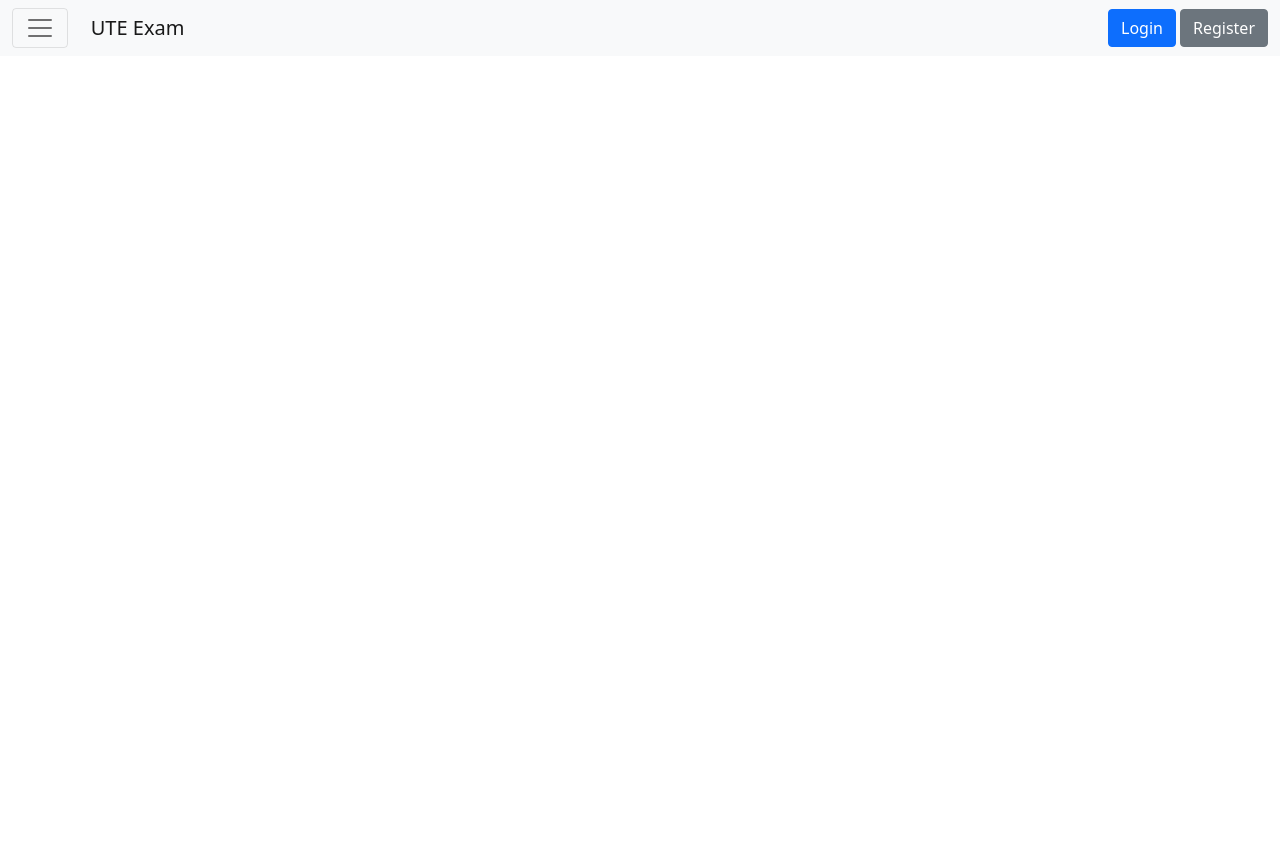
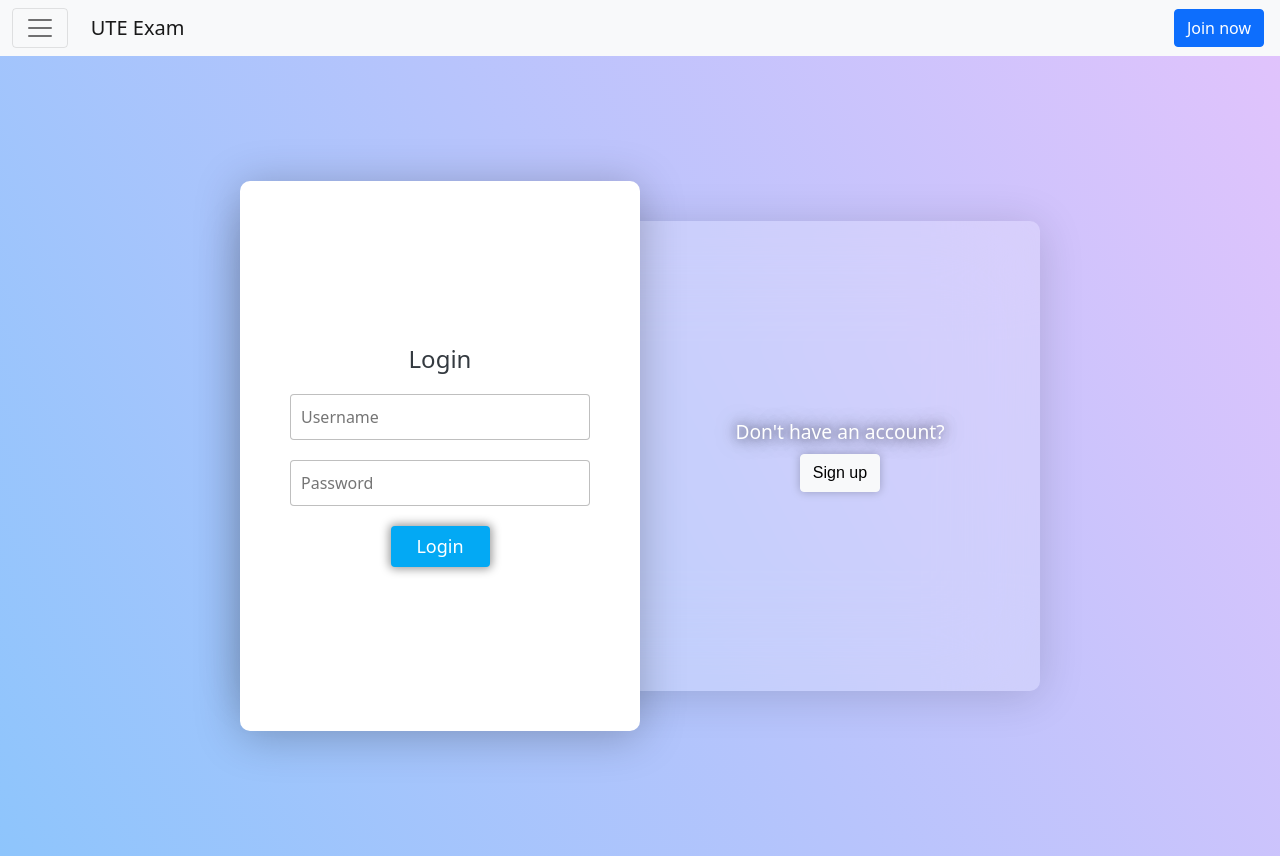
Before and after one commit to Datngo2001/ute-exam-client, a React (Create React App) app: page /auth in a window 1280 px wide. Before the commit the page ends 800 px from the top, so only its background shows below. Built offline with nearby package versions, Linux system fonts and the light colour scheme.

Commit message:
Update authentication page

```diff
--- a/src/App.js
+++ b/src/App.js
@@ -59,7 +59,7 @@ function App() {
                     <Routes>
                         <Route path="/" element={<Home />} />
                         <Route path="/home" element={<Home />} />
-                        <Route path="/login" element={<Login />} />
+                        <Route path="/auth" element={<Login />} />
                         <Route path="/profile" element={<Profile />} />
                     </Routes>
                 </UserContext.Provider>
--- a/src/api/auth.js
+++ b/src/api/auth.js
@@ -1,46 +1,37 @@
-import axiosClient from "./_axiosClient"
+import axiosClient from './_axiosClient';
 
 export async function login({ username, password }) {
-  const data = {
-    username: username || '',
-    password: password || ''
-  }
+    const data = {
+        username: username || '',
+        password: password || '',
+    };
 
-  const url = 'login'
-  const response = await axiosClient.post(
-    url,
-    data
-  )
+    const url = 'login';
+    const response = await axiosClient.post(url, data);
 
-  return response
+    return response;
 }
 
 export async function logout() {
+    const url = 'logout';
+    const response = await axiosClient.post(url);
 
-  const url = 'logout'
-  const response = await axiosClient.post(
-    url
-  )
-
-  return response
+    return response;
 }
 
+export async function register({ username, password, fname, lname, roleName }) {
+    const data = {
+        username: username || '',
+        password: password || '',
+        fname: fname || '',
+        lname: lname || '',
+        roleName: roleName || '',
+    };
 
-export async function register({ username, password }) {
-  const data = {
-    username: username || '',
-    password: password || ''
-  }
+    const url = 'signup';
+    const response = await axiosClient.post(url, data);
 
-  const url = 'signup'
-  const response = await axiosClient.post(
-    url,
-    data
-  )
-
-  return response
+    return response;
 }
 
-export async function changePassword(email, recoveryCode) {
-
-}
+export async function changePassword(email, recoveryCode) {}
--- a/src/components/LoginRegister/LoginRegister.js
+++ b/src/components/LoginRegister/LoginRegister.js
@@ -1,13 +1,14 @@
-import React from 'react'
-import { Link } from 'react-router-dom'
+import React from 'react';
+import { Link } from 'react-router-dom';
 
 const LoginRegister = () => {
     return (
-        <div className=''>
-            <Link to={'/login'} className="btn btn-primary me-1">Login</Link>
-            <Link to={'register'} className="btn btn-secondary">Register</Link>
+        <div className="">
+            <Link to={'/auth'} className="btn btn-primary me-1">
+                Join now
+            </Link>
         </div>
-    )
-}
+    );
+};
 
-export default LoginRegister
+export default LoginRegister;
--- a/src/pages/authentication/Authentication.js
+++ b/src/pages/authentication/Authentication.js
@@ -6,16 +6,12 @@ import { useNavigate } from 'react-router-dom';
 import './Authentication.css';
 
 function Login() {
-    //useState hook(s)
-    const [role, setRole] = useState('');
-    // useRef hook(s)
+    // Switch form handler: switching between Login and Register
+    const [role, setRole] = useState('student');
     // <-- For swap form 'LOGIN' and 'REGISTER' -->
     const formRef = useRef();
     const authRef = useRef();
-    // <-- For 'LOGIN' or 'REGISTER' when press ENTER -->
-    const btnLoginRef = useRef();
-    const btnRegisterRef = useRef();
-    // <-- Switch form function: 'LOGIN' <=> 'REGISTER' -->
+
     const handleSwitchSignIn = () => {
         formRef.current.classList.remove('switchActive');
         authRef.current.classList.remove('authActive');
@@ -26,7 +22,7 @@ function Login() {
     };
 
     // Login handler
-    const { setUser } = useContext(UserContext);
+    const { user, setUser } = useContext(UserContext);
     const setLoading = useContext(LoadingContext);
     const [inputs, setInputs] = useState({});
     const navigate = useNavigate();
@@ -58,7 +54,6 @@ function Login() {
     // Register handler
     const renderNotMatch = () => {
         if (inputs.passwordRegister !== inputs.repeatPassword) {
-            console.log('ok');
             return <span style={{ color: 'red' }}>Password not match</span>;
         } else {
             return <span></span>;
@@ -70,6 +65,9 @@ function Login() {
         register({
             username: inputs.usernameRegister,
             password: inputs.passwordRegister,
+            roleName: role,
+            fname: inputs.firstName,
+            lname: inputs.lastName,
         })
             .then((res) => {
                 setLoading(false);
@@ -129,11 +127,7 @@ function Login() {
                                 value={inputs.passwordLogin || ''}
                                 onChange={handleChange}
                             />
-                            <button
-                                ref={btnLoginRef}
-                                type="submit"
-                                className="btn loginBtn"
-                            >
+                            <button type="submit" className="btn loginBtn">
                                 Login
                             </button>
                         </form>
@@ -226,11 +220,7 @@ function Login() {
                                 </div>
                             </div>
                             {renderNotMatch()}
-                            <button
-                                ref={btnRegisterRef}
-                                type="submit"
-                                className="btn registerBtn"
-                            >
+                            <button type="submit" className="btn registerBtn">
                                 Register
                             </button>
                         </form>
```
